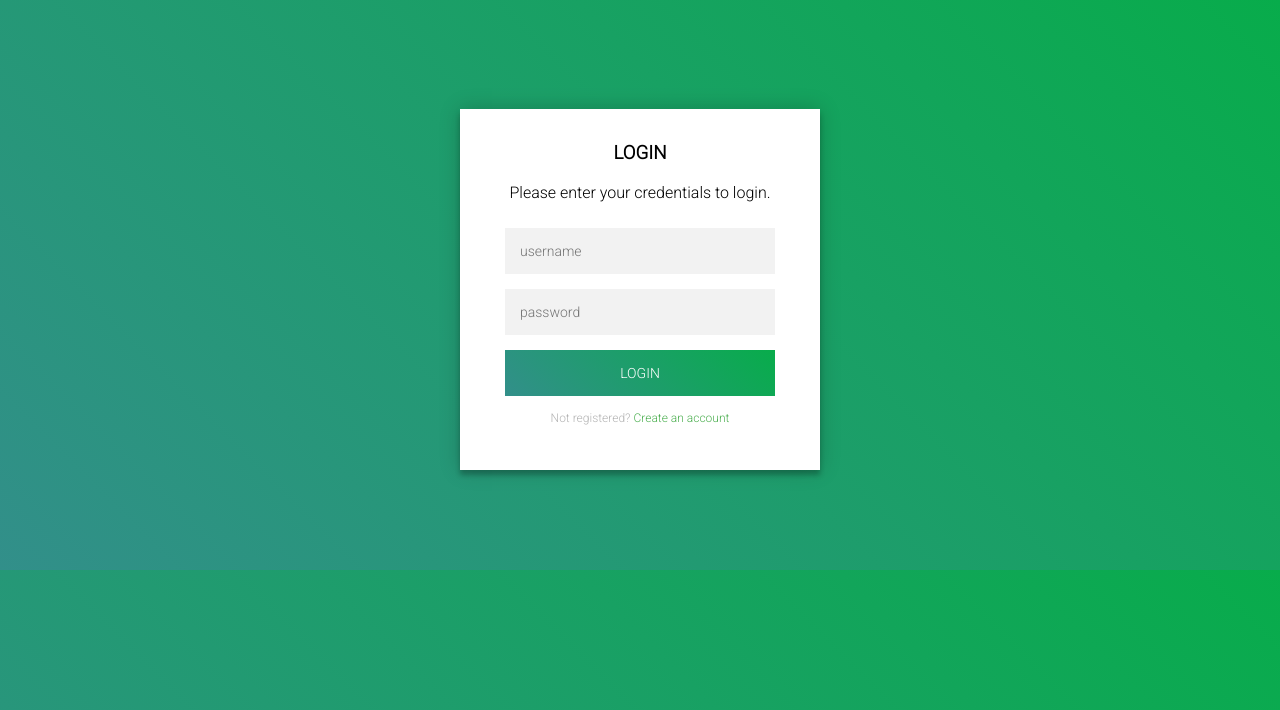
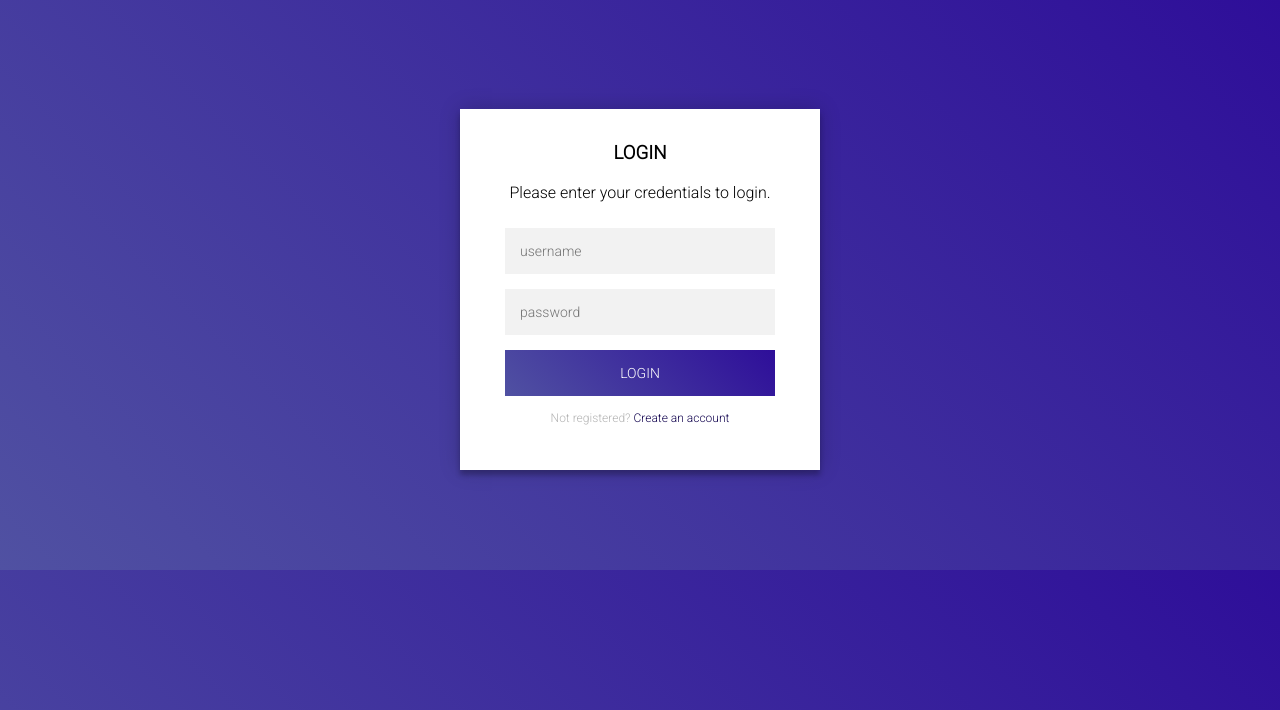
Before and after one commit to chapayev0/shopping-site, a PHP site: page / in a window 1280 px wide. Shown: the top 710 px of the page. Run offline with PHP 8.4, Linux system fonts and the light colour scheme.

Commit message:
Update style.css

```diff
--- a/style.css
+++ b/style.css
@@ -41,8 +41,8 @@ margin-bottom: 26px;
   font-family: "Roboto", sans-serif;
   text-transform: uppercase;
   outline: 0;
-  background-color: #328f8a;
-  background-image: linear-gradient(45deg,#328f8a,#08ac4b);
+  background-color: #3d2a99;
+  background-image: linear-gradient(45deg,#5051a2,#2e0e99);
   width: 100%;
   border: 0;
   padding: 15px;
@@ -58,7 +58,8 @@ margin-bottom: 26px;
   font-size: 12px;
 }
 .form .message a {
-  color: #4CAF50;
+  background-image: ;
+  color: #12044f;
   text-decoration: none;
 }
 
@@ -70,8 +71,8 @@ margin-bottom: 26px;
 }
 
 body {
-  background-color: #328f8a;
-  background-image: linear-gradient(45deg,#328f8a,#08ac4b);
+  background-color: #3d2a99;
+  background-image: linear-gradient(45deg,#5051a2,#2e0e99);
   font-family: "Roboto", sans-serif;
   -webkit-font-smoothing: antialiased;
   -moz-osx-font-smoothing: grayscale;
```
